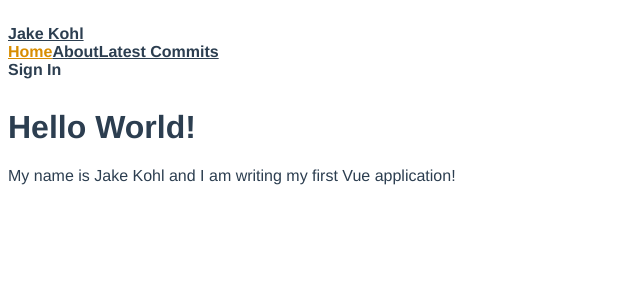
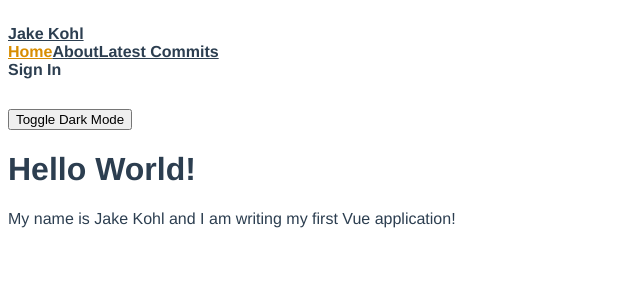
Before and after one commit to jakekohl/jakekohl.github.io, a Vue app: page / in a window 1280 px wide. Shown: the top 300 px of the page, without its empty margins (0-640 px from the left). Built offline with nearby package versions, Linux system fonts and the light colour scheme.

Commit message:
implemented the best mode (dark)

```diff
--- a/package.json
+++ b/package.json
@@ -21,6 +21,7 @@
     "@auth0/auth0-spa-js": "^2.1.3",
     "@auth0/auth0-vue": "^2.3.3",
     "@vue/compiler-sfc": "^3.5.8",
+    "@vueuse/core": "^11.1.0",
     "doppler": "^1.0.0",
     "vue": "^3.5.10",
     "vue-meta": "^2.4.0",
--- a/src/App.vue
+++ b/src/App.vue
@@ -1,11 +1,22 @@
+<script setup>
+import { useDark, useToggle } from "@vueuse/core";
+
+const isDark = useDark();
+const toggleDark = useToggle(isDark);
+</script>
+
 <template>
   <div id="app">
     <Nav />
+    <button data-entity="toggle-dark-mode" @click="toggleDark()">
+    Toggle Dark Mode
+    </button>
     <router-view/>
   </div>
 </template>
 <script>
 import Nav from './components/partials/nav.vue';
+
 export default {
   name: 'app',
   components: {
@@ -20,4 +31,8 @@ export default {
   -moz-osx-font-smoothing: grayscale;
   color: #2c3e50;
 }
+.dark {
+  background: #16171d;
+  color: #fff;
+}
 </style>
```
Also changed, not shown: 1 other file (tests, documents, lock files or other folders).
